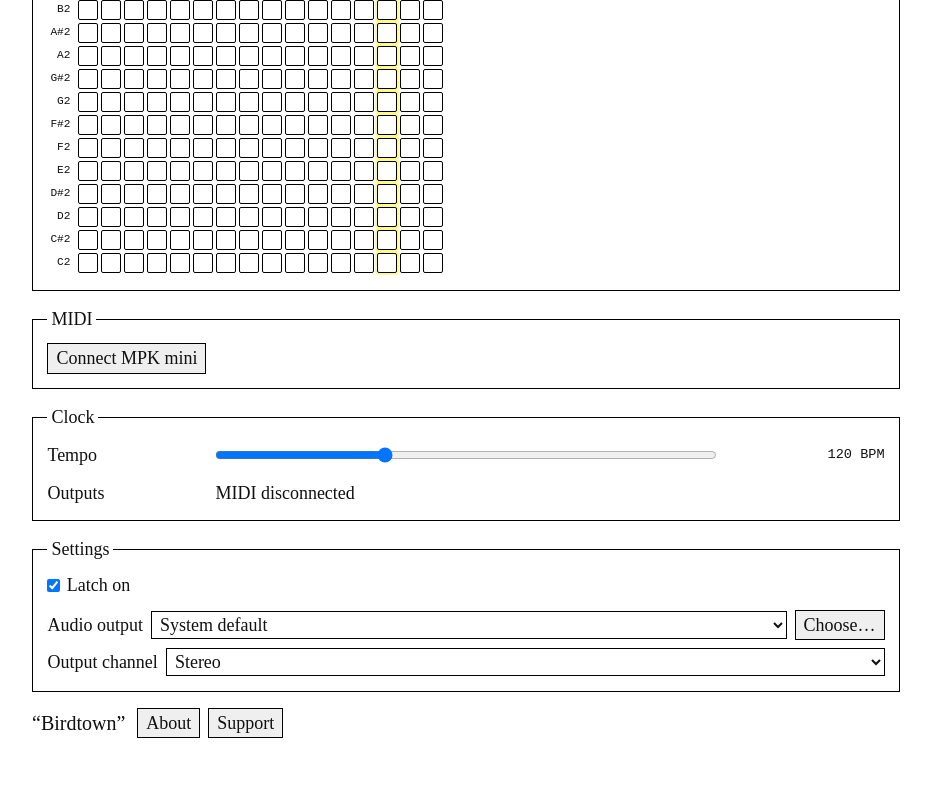
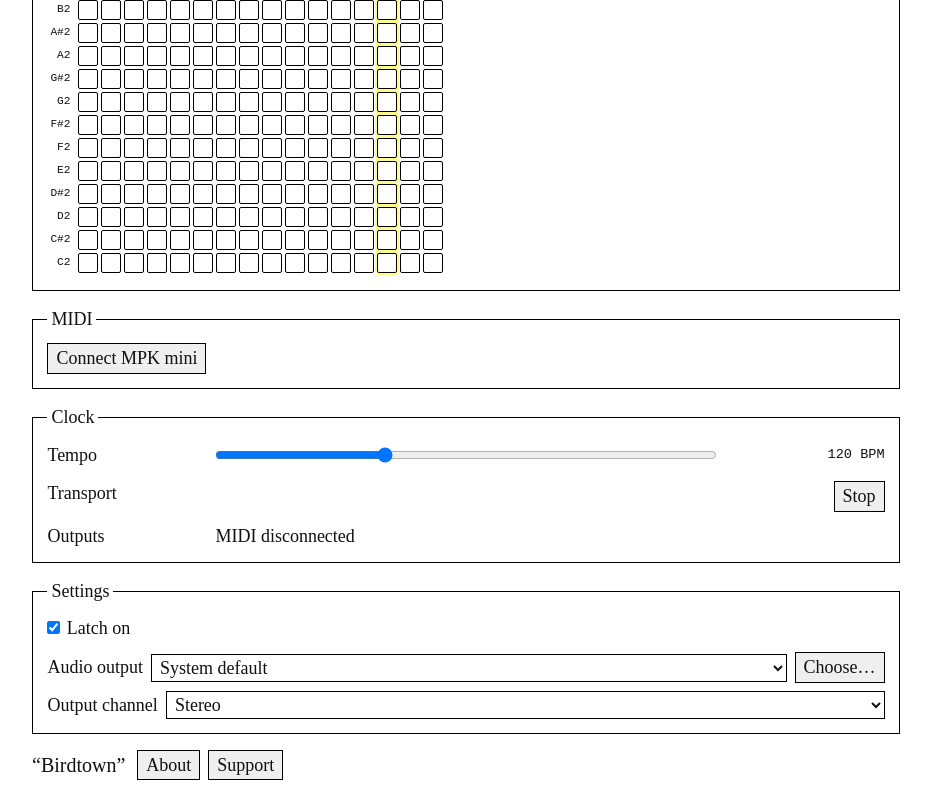
Before and after one commit to eastmountaincode/birdtown, a Next.js app: page / in a window 1280 px wide. Shown: the part 851-1651 px from the top of the page, without its empty margins (174-1105 px from the left). Before the commit the page ends 1609 px from the top, so only its background shows below. Built offline with nearby package versions, Linux system fonts and the light colour scheme.

Commit message:
Add clock transport control

```diff
--- a/app/earthscope/ClockPanel.tsx
+++ b/app/earthscope/ClockPanel.tsx
@@ -6,17 +6,25 @@ export function ClockPanel({
   connected,
   error,
   onOutputChange,
+  onStart,
+  onStop,
   onTempoChange,
   outputs,
+  running,
   selectedOutputIds,
+  starting,
   tempoBpm,
 }: {
   connected: boolean;
   error: string | null;
   onOutputChange: (outputId: string, selected: boolean) => void;
+  onStart: () => Promise<void>;
+  onStop: () => void;
   onTempoChange: (tempoBpm: number) => void;
   outputs: MidiClockOutputOption[];
+  running: boolean;
   selectedOutputIds: string[];
+  starting: boolean;
   tempoBpm: number;
 }) {
   const selected = new Set(selectedOutputIds);
@@ -36,6 +44,22 @@ export function ClockPanel({
           value={tempoBpm}
           valueText={`${tempoBpm} beats per minute`}
         />
+        <div className="clock-output-row">
+          <span>Transport</span>
+          <button
+            disabled={starting}
+            onClick={() => {
+              if (running) {
+                onStop();
+              } else {
+                void onStart();
+              }
+            }}
+            type="button"
+          >
+            {starting ? "Starting…" : running ? "Stop" : "Start"}
+          </button>
+        </div>
         <div className="clock-output-row">
           <span id="clock-output-label">Outputs</span>
           <div
--- a/app/earthscope/SeismicInstrument.tsx
+++ b/app/earthscope/SeismicInstrument.tsx
@@ -186,9 +186,13 @@ export function SeismicInstrument() {
             connected={midi.midiAccess !== null}
             error={midiClock.error}
             onOutputChange={midiClock.selectOutput}
+            onStart={midiClock.start}
+            onStop={midiClock.stop}
             onTempoChange={changeTempo}
             outputs={midiClock.outputs}
+            running={midiClock.running}
             selectedOutputIds={midiClock.selectedOutputIds}
+            starting={midiClock.starting}
             tempoBpm={tempoBpm}
           />
           <SettingsPanel
```
